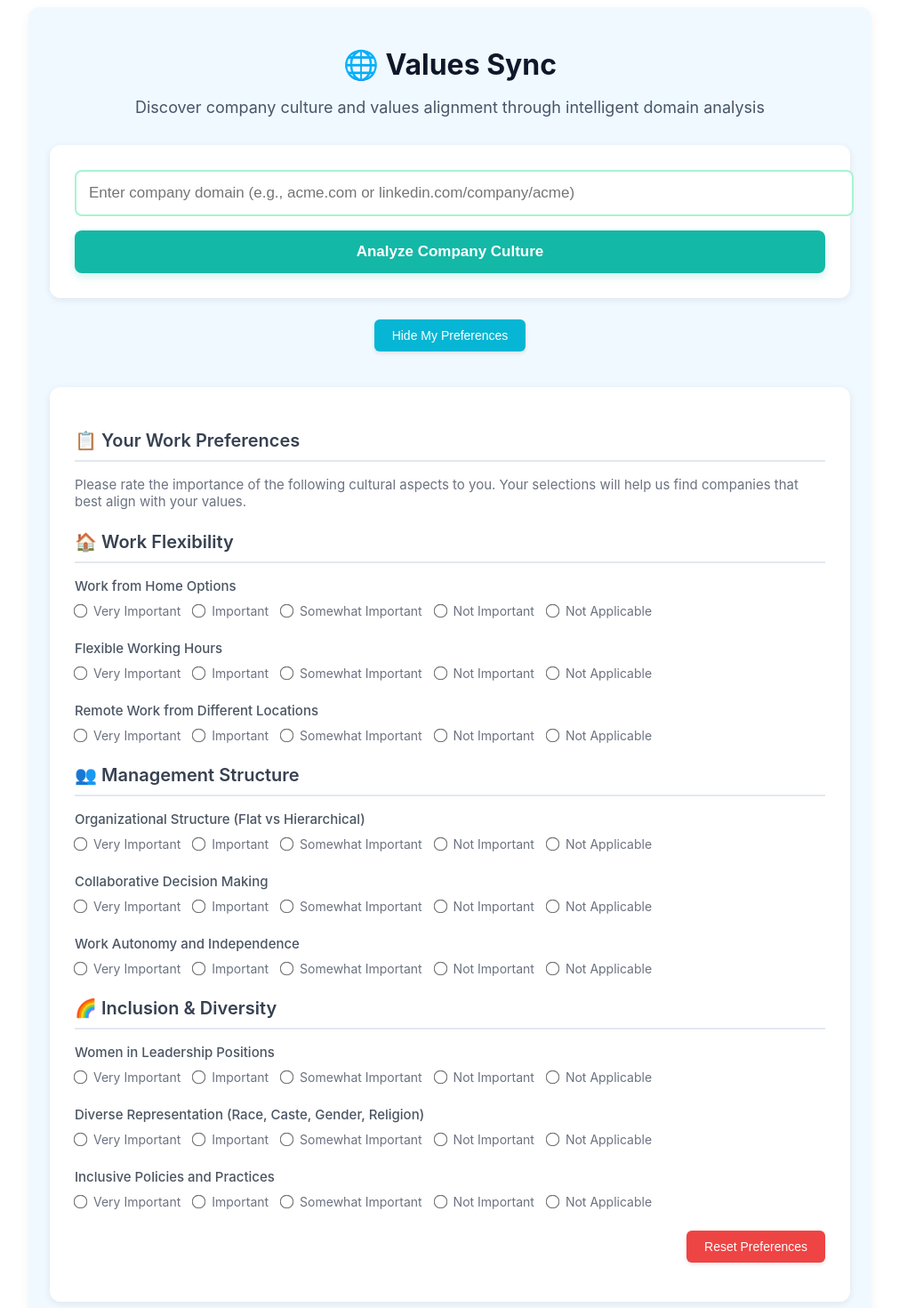
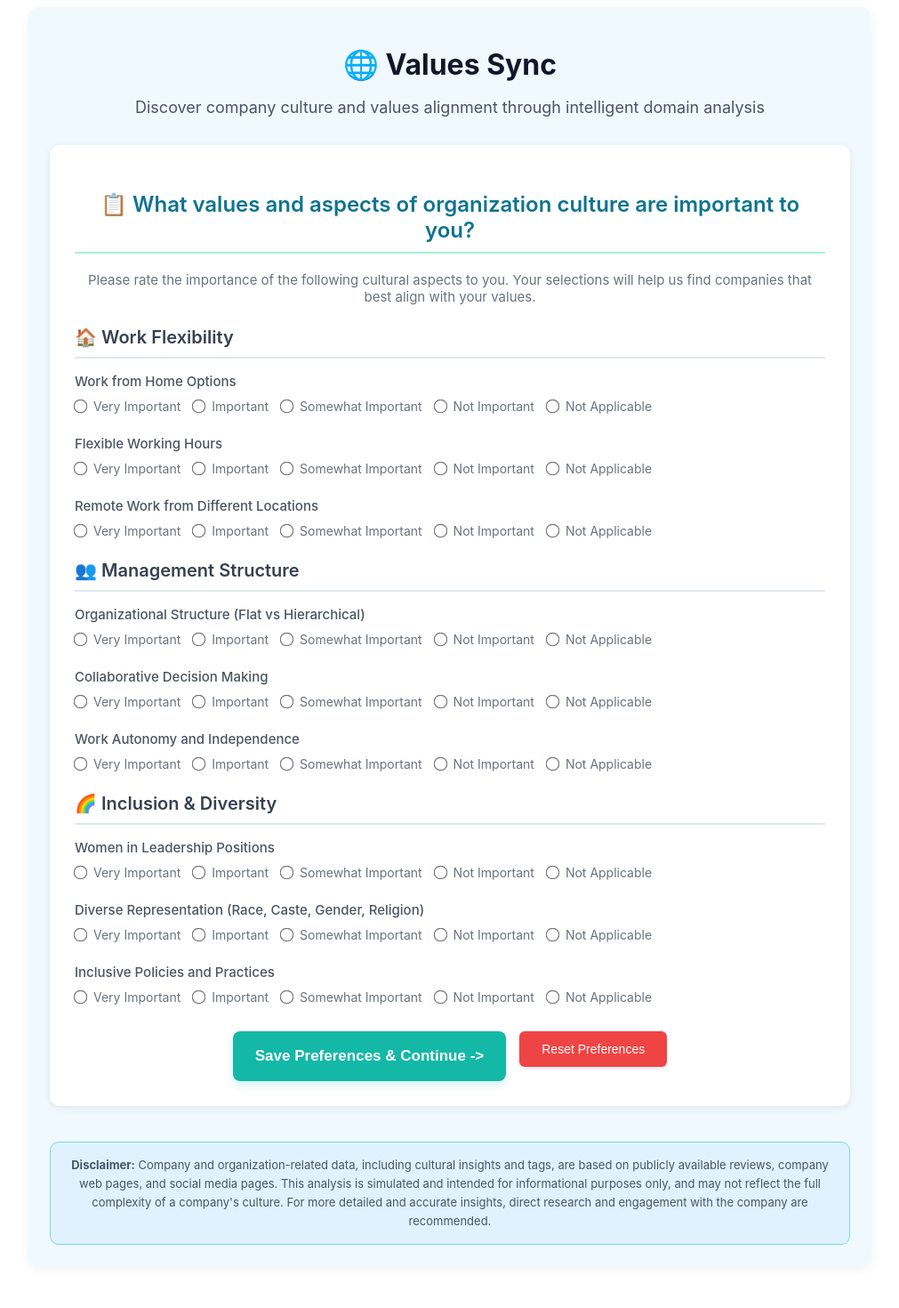
Before and after one commit to SumaJune2025/Resonance, a Next.js app: page / in a window 1280 px wide. Shown: the top 1470 px of the page at 89% size, without its empty margins (134-1145 px from the left). After the commit the page ends 1431 px from the top, so only its background shows below. Built offline with nearby package versions, Linux system fonts and the light colour scheme.

Commit message:
Update index.js

```diff
--- a/pages/index.js
+++ b/pages/index.js
@@ -6,17 +6,20 @@ export default function Home() {
   const [loading, setLoading] = useState(false);
   const [company, setCompany] = useState(null);
   const [error, setError] = useState(null);
-  // Renamed for clarity: user might want to hide it after setting.
-  const [isSurveyVisible, setIsSurveyVisible] = useState(false);
+
+  // New state to manage the current step: 'preferences' or 'analysis'
+  const [currentStep, setCurrentStep] = useState('preferences');
 
   const [preferences, setPreferences] = useState(() => {
     if (typeof window !== 'undefined') {
       const savedPreferences = localStorage.getItem('userPreferences');
-      // If no saved preferences, show the survey by default
-      if (!savedPreferences) {
-        setIsSurveyVisible(true);
+      if (savedPreferences) {
+        // If preferences exist, start at the analysis step
+        setCurrentStep('analysis');
+        return JSON.parse(savedPreferences);
       }
-      return savedPreferences ? JSON.parse(savedPreferences) : {
+      // If no saved preferences, stay at the preferences step
+      return {
         flexibility: { workFromHome: '', flexibleHours: '', remoteLocation: '' },
         management: { structure: '', decisionMaking: '', autonomy: '' },
         inclusion: { womenLeadership: '', diversityRepresentation: '', inclusivePolicies: '' }
@@ -57,17 +60,33 @@ export default function Home() {
     }
     setError(null);
     setCompany(null);
-    setIsSurveyVisible(true); // Show survey after reset
+    setCurrentStep('preferences'); // Go back to preferences after reset
+  };
+
+  // New function to save preferences and proceed to analysis
+  const handleSavePreferencesAndContinue = () => {
+    // Basic validation: ensure at least one preference is selected
+    const allPreferencesSelected = Object.values(preferences).every(category =>
+      Object.values(category).some(value => value !== '')
+    );
+
+    if (!allPreferencesSelected) {
+      setError('Please select at least one preference in each category to proceed.');
+      return;
+    }
+    setError(null);
+    setCurrentStep('analysis');
   };
 
   const handleEnrich = async () => {
     if (!domain.trim()) {
-      setError('Please enter a domain');
+      setError('Please enter a domain.');
       return;
     }
 
     setLoading(true);
     setError(null);
+    setCompany(null); // Clear previous company data
     try {
       const formattedPreferences = {
         flexibility: getPreferenceScore(preferences.flexibility),
@@ -80,12 +99,6 @@ export default function Home() {
         preferences: formattedPreferences
       });
       setCompany(res.data);
-      // After a successful analysis, hide the survey if it was automatically shown for first-time use,
-      // but keep it visible if the user explicitly opened it.
-      if (!localStorage.getItem('userPreferences')) { // Check if preferences were just set for the first time
-        setIsSurveyVisible(false); // Hide the survey after initial submission
-      }
-
     } catch (err) {
       console.error(err);
       setError('Could not enrich company data. Please try again.');
@@ -113,21 +126,21 @@ export default function Home() {
     container: {
       padding: '24px',
       fontFamily: 'Inter, sans-serif',
-      maxWidth: '900px', // Adjusted for better mobile and desktop view
+      maxWidth: '900px',
       margin: '0 auto',
       backgroundColor: '#f0f9ff', // Light Teal background
       minHeight: '100vh',
       borderRadius: '12px',
       boxShadow: '0 4px 12px rgba(0,0,0,0.05)',
-      '@media (max-width: 768px)': { // Basic media query simulation
+      '@media (max-width: 768px)': {
         padding: '16px',
       }
     },
     title: {
-      fontSize: '32px', // Slightly larger for better impact
+      fontSize: '32px',
       fontWeight: 'bold',
       marginBottom: '12px',
-      color: '#0f172a', // Darker text for contrast
+      color: '#0f172a',
       textAlign: 'center',
       '@media (max-width: 768px)': {
         fontSize: '28px',
@@ -135,22 +148,31 @@ export default function Home() {
     },
     subtitle: {
       marginBottom: '32px',
-      color: '#475569', // Muted text for subtitle
+      color: '#475569',
       textAlign: 'center',
       fontSize: '18px',
       '@media (max-width: 768px)': {
         fontSize: '16px',
       }
     },
+    sectionHeading: { // New style for section headings
+      fontSize: '24px',
+      fontWeight: '600',
+      marginBottom: '20px',
+      color: '#0e7490', // Teal heading
+      textAlign: 'center',
+      borderBottom: '2px solid #a7f3d0',
+      paddingBottom: '10px'
+    },
     inputContainer: {
       backgroundColor: 'white',
-      padding: '28px', // Increased padding
+      padding: '28px',
       borderRadius: '12px',
-      boxShadow: '0 2px 8px rgba(0,0,0,0.08)', // Softer shadow
+      boxShadow: '0 2px 8px rgba(0,0,0,0.08)',
       marginBottom: '24px',
       display: 'flex',
-      flexDirection: 'column', // Stack elements vertically on small screens
-      gap: '16px', // Space between input and button
+      flexDirection: 'column',
+      gap: '16px',
     },
     preferencesContainer: {
       backgroundColor: 'white',
@@ -160,22 +182,22 @@ export default function Home() {
       marginBottom: '24px'
     },
     input: {
-      border: '2px solid #a7f3d0', // Light teal border
-      padding: '14px', // Increased padding
+      border: '2px solid #a7f3d0',
+      padding: '14px',
       width: '100%',
       borderRadius: '8px',
-      fontSize: '17px', // Slightly larger font
+      fontSize: '17px',
       transition: 'border-color 0.3s ease-in-out, box-shadow 0.3s ease-in-out',
       outline: 'none',
-      '&:focus': { // Simulating focus effect
-        borderColor: '#14b8a6', // Darker teal on focus
+      '&:focus': {
+        borderColor: '#14b8a6',
         boxShadow: '0 0 0 3px rgba(20, 184, 166, 0.2)'
       }
     },
     button: {
-      backgroundColor: loading ? '#94a3b8' : '#14b8a6', // Teal button, muted when loading
+      backgroundColor: loading ? '#94a3b8' : '#14b8a6',
       color: 'white',
-      padding: '14px 28px', // Larger padding
+      padding: '14px 28px',
       borderRadius: '8px',
       border: 'none',
       cursor: loading ? 'not-allowed' : 'pointer',
@@ -185,22 +207,23 @@ export default function Home() {
       transition: 'background-color 0.3s ease-in-out, transform 0.2s',
       boxShadow: '0 4px 10px rgba(20, 184, 166, 0.2)',
       '&:hover': {
-        backgroundColor: '#0f766e', // Darker teal on hover
+        backgroundColor: '#0f766e',
         transform: 'translateY(-2px)'
       }
     },
-    toggleButton: {
-      backgroundColor: '#06b6d4', // Slightly different teal for toggle
+    secondaryButton: { // New style for secondary actions
+      backgroundColor: '#06b6d4',
       color: 'white',
       padding: '10px 20px',
       borderRadius: '6px',
       border: 'none',
       cursor: 'pointer',
-      fontSize: '14px',
+      fontSize: '15px',
       fontWeight: '500',
-      marginBottom: '16px',
       transition: 'background-color 0.2s',
-      boxShadow: '0 2px 4px rgba(0,0,0,0.1)'
+      boxShadow: '0 2px 4px rgba(0,0,0,0.1)',
+      display: 'inline-block',
+      marginTop: '15px'
     },
     resetButton: {
       backgroundColor: '#ef4444',
@@ -218,16 +241,16 @@ export default function Home() {
     },
     error: {
       color: '#dc2626',
-      marginTop: '16px', // Increased margin
+      marginTop: '16px',
       padding: '12px',
       backgroundColor: '#fef2f2',
-      borderRadius: '8px', // More rounded
+      borderRadius: '8px',
       border: '1px solid #fecaca',
       fontSize: '14px'
     },
     result: {
       backgroundColor: 'white',
-      border: '1px solid #e0f2f7', // Lighter teal border
+      border: '1px solid #e0f2f7',
       padding: '28px',
       borderRadius: '12px',
       boxShadow: '0 6px 12px rgba(0,0,0,0.08)'
@@ -239,8 +262,8 @@ export default function Home() {
       color: '#0f172a'
     },
     matchScore: {
-      backgroundColor: '#ecfdf5', // Soft green for match
-      border: '2px solid #34d399', // Stronger green border
+      backgroundColor: '#ecfdf5',
+      border: '2px solid #34d399',
       borderRadius: '12px',
       padding: '24px',
       marginBottom: '24px',
@@ -250,11 +273,11 @@ export default function Home() {
     matchScoreTitle: {
       fontSize: '22px',
       fontWeight: '700',
-      color: '#065f46', // Dark green text
+      color: '#065f46',
       marginBottom: '12px'
     },
     matchScoreValue: {
-      fontSize: '38px', // Larger score
+      fontSize: '38px',
       fontWeight: '800',
       color: '#065f46',
       marginBottom: '12px'
@@ -278,10 +301,10 @@ export default function Home() {
       marginBottom: '24px'
     },
     tag: {
-      backgroundColor: '#d1fae5', // Lighter green for tags
+      backgroundColor: '#d1fae5',
       fontSize: '14px',
       padding: '8px 16px',
-      borderRadius: '20px', // More rounded
+      borderRadius: '20px',
       color: '#065f46',
       fontWeight: '500'
     },
@@ -290,7 +313,7 @@ export default function Home() {
       fontWeight: '600',
       marginBottom: '16px',
       color: '#374151',
-      borderBottom: '2px solid #e2e8f0', // Lighter border
+      borderBottom: '2px solid #e2e8f0',
       paddingBottom: '10px'
     },
     questionGroup: {
@@ -306,26 +329,26 @@ export default function Home() {
     radioGroup: {
       display: 'flex',
       flexWrap: 'wrap',
-      gap: '14px', // Increased gap
+      gap: '14px',
       marginBottom: '12px'
     },
     radioOption: {
       display: 'flex',
       alignItems: 'center',
-      gap: '8px', // Increased gap
+      gap: '8px',
       fontSize: '14px',
       color: '#6b7280'
     },
     radioInput: {
       margin: '0',
-      transform: 'scale(1.2)' // Slightly larger radio buttons
+      transform: 'scale(1.2)'
     },
     insightsSection: {
       marginTop: '24px',
       padding: '20px',
-      backgroundColor: '#f0f9ff', // Light teal background for insights
+      backgroundColor: '#f0f9ff',
       borderRadius: '10px',
-      border: '1px solid #cffafe' // Lighter teal border
+      border: '1px solid #cffafe'
     },
     insightsTitle: {
       fontSize: '20px',
@@ -343,11 +366,11 @@ export default function Home() {
       display: 'flex',
       gap: '12px',
       flexWrap: 'wrap',
-      justifyContent: 'center', // Center align links for better mobile
+      justifyContent: 'center',
     },
     linkButton: {
       display: 'inline-block',
-      backgroundColor: '#0ea5e9', // Blue for external links
+      backgroundColor: '#0ea5e9',
       color: 'white',
       padding: '12px 20px',
       borderRadius: '8px',
@@ -376,7 +399,7 @@ export default function Home() {
       textAlign: 'center',
       marginTop: '40px',
       padding: '15px',
-      backgroundColor: '#e0f2fe', // Very light blue for disclaimer
+      backgroundColor: '#e0f2fe',
       borderRadius: '10px',
       border: '1px solid #7dd3fc',
       lineHeight: '1.6'
@@ -391,14 +414,14 @@ export default function Home() {
 
   const getMatchScoreColor = (score) => {
     if (score >= 80) return { bg: '#ecfdf5', border: '#34d399', text: '#065f46' };
-    if (score >= 50) return { bg: '#fff7ed', border: '#fbbf24', text: '#b45309' }; // Warm orange for medium
-    return { bg: '#fef2f2', border: '#f87171', text: '#b91c1c' }; // Softer red for low
+    if (score >= 50) return { bg: '#fff7ed', border: '#fbbf24', text: '#b45309' };
+    return { bg: '#fef2f2', border: '#f87171', text: '#b91c1c' };
   };
 
   const renderPreferencesForm = () => (
     <div style={styles.preferencesContainer}>
-      <h3 style={styles.categoryTitle}>📋 Your Work Preferences</h3>
-      <p style={{ fontSize: '15px', color: '#6b7280', marginBottom: '24px' }}>
+      <h3 style={styles.sectionHeading}>📋 What values and aspects of organization culture are important to you?</h3>
+      <p style={{ fontSize: '15px', color: '#6b7280', marginBottom: '24px', textAlign: 'center' }}>
         Please rate the importance of the following cultural aspects to you. Your selections will help us find companies that best align with your values.
       </p>
 
@@ -632,9 +655,17 @@ export default function Home() {
           ))}
         </div>
       </div>
-      <div style={{ display: 'flex', justifyContent: 'flex-end', marginTop: '20px' }}>
+      <div style={{ display: 'flex', justifyContent: 'center', gap: '15px', marginTop: '30px' }}>
         <button
-          style={styles.resetButton}
+          style={{...styles.button, width: 'auto', padding: '12px 25px'}}
+          onClick={handleSavePreferencesAndContinue}
+          onMouseEnter={(e) => e.target.style.backgroundColor = styles.button['&:hover'].backgroundColor}
+          onMouseLeave={(e) => e.target.style.backgroundColor = styles.button.backgroundColor}
+        >
+          Save Preferences & Continue {'->'}
+        </button>
+        <button
+          style={{...styles.resetButton, width: 'auto', padding: '12px 25px', marginLeft: 0}}
           onClick={handleResetPreferences}
           onMouseEnter={(e) => e.target.style.backgroundColor = '#dc2626'}
           onMouseLeave={(e) => e.target.style.backgroundColor = '#ef4444'}
@@ -642,14 +673,15 @@ export default function Home() {
           Reset Preferences
         </button>
       </div>
+      {error && <div style={{...styles.error, marginTop: '20px', textAlign: 'center'}}>{error}</div>}
     </div>
   );
 
-  return (
-    <div style={styles.container}>
-      <h1 style={styles.title}>🌐 Values Sync</h1>
-      <p style={styles.subtitle}>
-        Discover company culture and values alignment through intelligent domain analysis
+  const renderAnalysisSection = () => (
+    <>
+      <h3 style={styles.sectionHeading}>🔎 Now, check if the organization you are interested in syncs with your values!</h3>
+      <p style={{ fontSize: '15px', color: '#6b7280', marginBottom: '24px', textAlign: 'center' }}>
+        Enter a company domain below to see how well its culture aligns with your preferences.
       </p>
 
       <div style={styles.inputContainer}>
@@ -676,15 +708,14 @@ export default function Home() {
         {error && <div style={styles.error}>{error}</div>}
       </div>
 
-      {/* Button to show/hide preferences survey */}
       <div style={{ textAlign: 'center', marginBottom: '24px' }}>
         <button
-          style={styles.toggleButton}
-          onClick={() => setIsSurveyVisible(!isSurveyVisible)}
+          style={styles.secondaryButton}
+          onClick={() => setCurrentStep('preferences')}
           onMouseEnter={(e) => e.target.style.backgroundColor = '#0284c7'}
           onMouseLeave={(e) => e.target.style.backgroundColor = '#06b6d4'}
         >
-          {isSurveyVisible ? 'Hide My Preferences' : 'Set My Preferences'}
+          ✏️ Edit My Preferences
         </button>
       </div>
 
@@ -826,8 +857,17 @@ export default function Home() {
           </div>
         </div>
       )}
+    </>
+  );
 
-      {isSurveyVisible && renderPreferencesForm()}
+  return (
+    <div style={styles.container}>
+      <h1 style={styles.title}>🌐 Values Sync</h1>
+      <p style={styles.subtitle}>
+        Discover company culture and values alignment through intelligent domain analysis
+      </p>
+
+      {currentStep === 'preferences' ? renderPreferencesForm() : renderAnalysisSection()}
 
       <div style={styles.disclaimer}>
         <strong>Disclaimer:</strong> Company and organization-related data, including cultural insights and tags, are based on publicly available reviews, company web pages, and social media pages. This analysis is simulated and intended for informational purposes only, and may not reflect the full complexity of a company's culture. For more detailed and accurate insights, direct research and engagement with the company are recommended.
```
